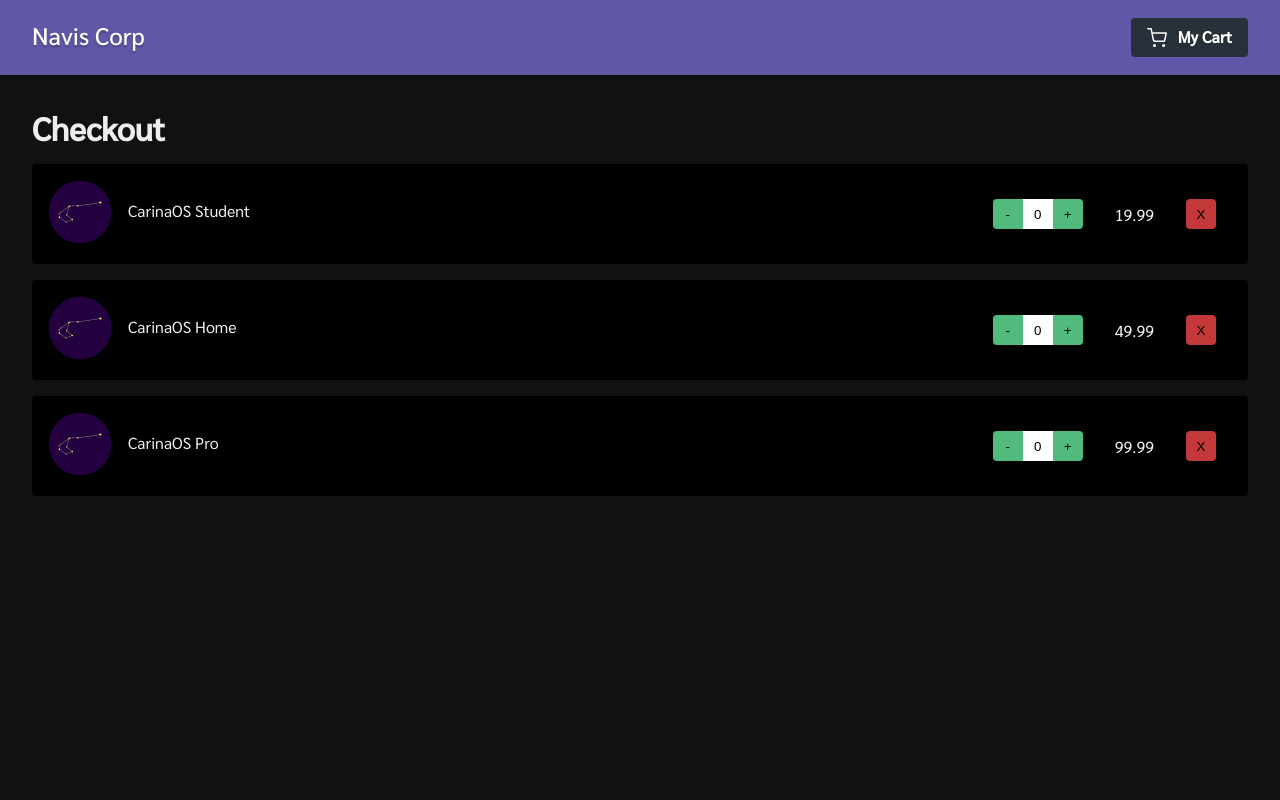
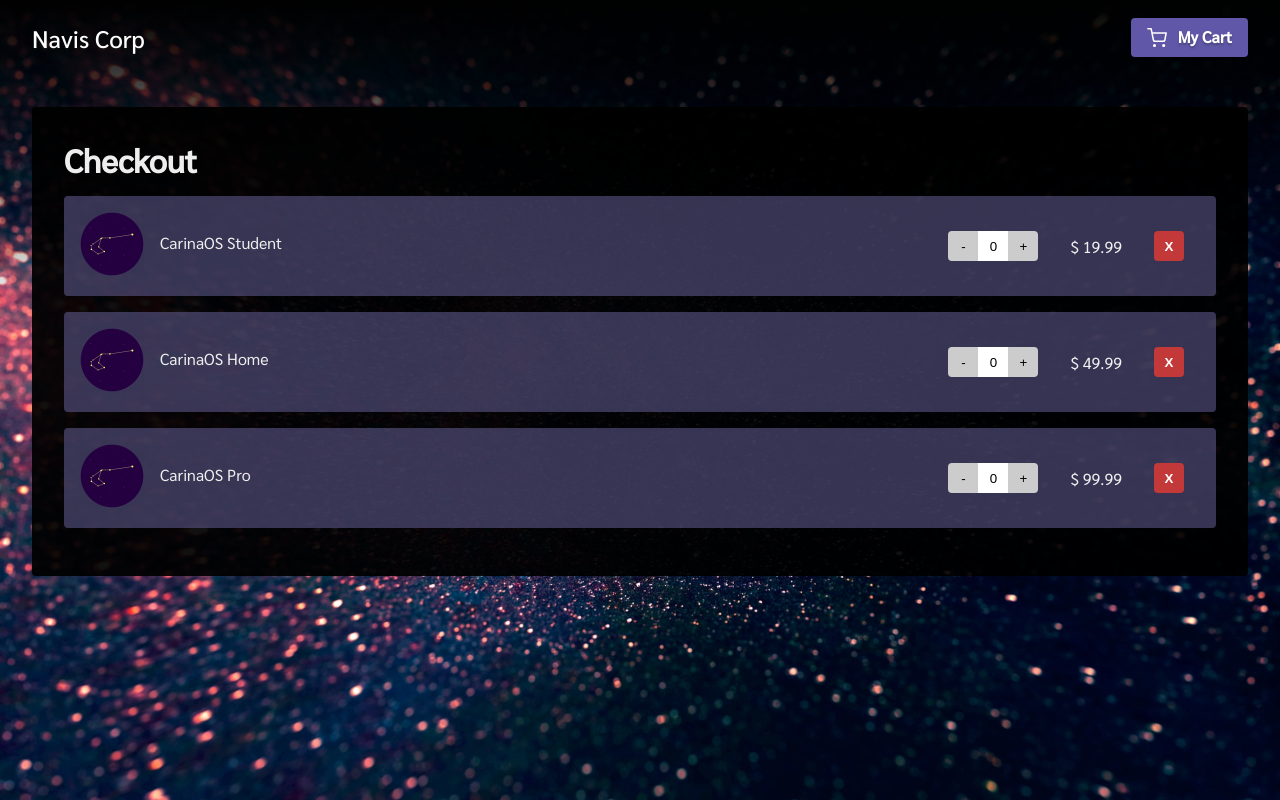
Before and after one commit to llfalcao/shopping-cart, a React (Create React App) app: page /shopping-cart/checkout in a window 1280 px wide. Built offline with nearby package versions, Linux system fonts and the light colour scheme.

Commit message:
Change background and spacing

```diff
--- a/src/assets/data/products.js
+++ b/src/assets/data/products.js
@@ -1,4 +1,4 @@
-import logo from '../carina.png';
+import logo from '../images/carina.png';
 
 const products = [
   {
--- a/src/components/CartItem/CartItem.js
+++ b/src/components/CartItem/CartItem.js
@@ -17,7 +17,7 @@ const CartItem = ({ image, name, price }) => {
         <S.Increment>+</S.Increment>
       </S.CountContainer>
 
-      <S.Price>{price}</S.Price>
+      <S.Price>$ {price}</S.Price>
 
       <S.Remove>X</S.Remove>
     </S.CartItem>
--- a/src/components/CartItem/styles.jsx
+++ b/src/components/CartItem/styles.jsx
@@ -1,7 +1,7 @@
 import styled from 'styled-components';
 
 export const CartItem = styled.div`
-  background: #000;
+  background: #625c9190;
   display: flex;
   align-items: center;
   padding: 1rem;
@@ -45,7 +45,7 @@ export const ProductInfo = styled.div`
 
 export const CountContainer = styled.div`
   & button {
-    background: #51ba7d;
+    background: #ccc;
   }
 `;
 
@@ -64,4 +64,6 @@ export const Increment = styled.button`
 export const Remove = styled.button`
   background: #c33939;
   margin-right: 1rem;
+  color: #fff;
+  font-weight: 600;
 `;
--- a/src/components/Header/Header.js
+++ b/src/components/Header/Header.js
@@ -1,10 +1,13 @@
 import cart from '../../assets/icons/shopping-cart.svg';
 import * as S from './styles';
+import { Link } from 'react-router-dom';
 
 const Header = () => {
   return (
     <S.Header>
-      <S.Title>Navis Corp</S.Title>
+      <Link to="/shopping-cart">
+        <S.Title>Navis Corp</S.Title>
+      </Link>
       <S.LinkCart to="/shopping-cart/checkout">
         <img src={cart} alt="Cart Icon" />
         <span>My Cart</span>
--- a/src/components/Header/styles.jsx
+++ b/src/components/Header/styles.jsx
@@ -2,7 +2,7 @@ import styled from 'styled-components';
 import { Link } from 'react-router-dom';
 
 export const Header = styled.header`
-  background: #6057a9;
+  /* background: #6057a9; */
   color: #fff;
   text-shadow: 0 2px 2px #18261855;
   display: flex;
@@ -24,12 +24,12 @@ export const LinkCart = styled(Link)`
   display: flex;
   align-items: center;
   margin: 0 2rem;
-  background: #182618c4;
+  background: #6057a9;
   padding: 0.5rem 1rem;
   border-radius: 0.25rem;
 
   &:hover {
-    background: #182618;
+    background: #776dc5;
   }
 
   & img {
--- a/src/index.css
+++ b/src/index.css
@@ -5,7 +5,11 @@
 }
 
 body {
-  background: #101112;
+  min-height: 100vh;
+  background: url('./assets/images/billy-huynh-space.jpg') no-repeat center /
+      cover,
+    linear-gradient(to bottom, #000000ff, transparent 40%);
+  background-blend-mode: overlay;
   color: #eee;
   font-size: 16px;
   font-family: Sarabun, -apple-system, BlinkMacSystemFont, 'Segoe UI', Roboto,
@@ -26,4 +30,5 @@ button {
 
 button {
   border-radius: 0.25rem;
+  cursor: pointer;
 }
--- a/src/pages/Checkout/styles.jsx
+++ b/src/pages/Checkout/styles.jsx
@@ -2,4 +2,7 @@ import styled from 'styled-components';
 
 export const Container = styled.div`
   margin: 2rem;
+  padding: 2rem;
+  border-radius: 0.25rem;
+  background: #000000ee;
 `;
```
Also changed, not shown: src/assets/images/billy-huynh-space.jpg (added), src/assets/images/carina.png (renamed from src/assets/carina.png).
